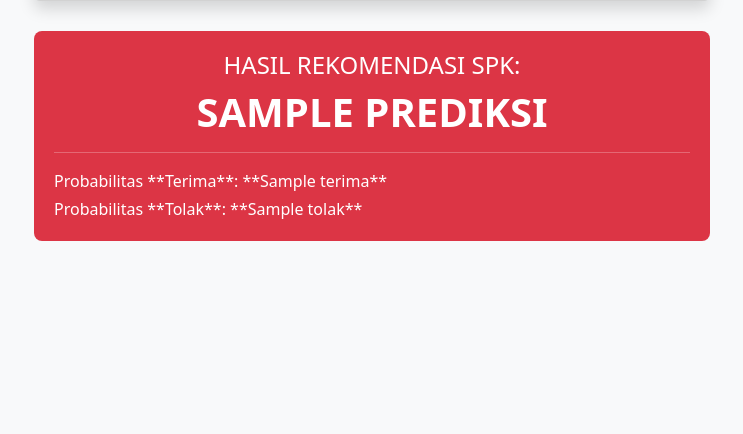
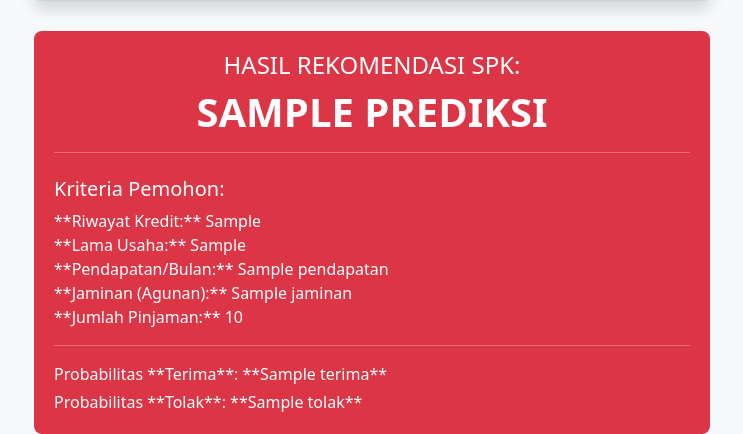
Before and after one commit to farelaryaduta/spk-bayes, a Flask app: template templates/index.html in a window 1280 px wide. Shown: the part 700-1134 px from the top of the page, without its empty margins (268-1011 px from the left). Before the commit the page ends 941 px from the top, so only its background shows below. Run offline with Flask 3, Linux system fonts and the light colour scheme; the template is opened without the code that fills it: most values are stand-ins (such as "Sample title", 1, 10 or a date in 2020); parts of the project's set-up code (start-up, migrations or seed data) failed here and were passed over.

Commit message:
update: tambah keterangan pada hasil rekomendasi

```diff
--- a/app.py
+++ b/app.py
@@ -4,43 +4,46 @@ import numpy as np
 
 app = Flask(__name__)
 
+
+
 try:
-
     pipeline = joblib.load('model/naive_bayes_pipeline.pkl')
-
     encoder = pipeline.named_steps['encoder']
 
 except FileNotFoundError:
     print("Error: File pipeline 'naive_bayes_pipeline.pkl' tidak ditemukan. Jalankan train_model_final.py terlebih dahulu.")
     exit()
 
-
 @app.route('/', methods=['GET', 'POST'])
 def index():
     prediksi = None
     probabilitas = None
+    # --- VARIABEL BARU UNTUK MENYIMPAN INPUT KRITERIA ---
+    input_kriteria = None
 
     if request.method == 'POST':
 
-        data_input = [
-            request.form['riwayat_kredit'],
-            request.form['lama_usaha'],
-            request.form['pendapatan'],
-            request.form['jaminan'],
-            request.form['jumlah_pinjaman']
-        ]
+        data_input = {
+            'riwayat_kredit': request.form['riwayat_kredit'],
+            'lama_usaha': request.form['lama_usaha'],
+            'pendapatan': request.form['pendapatan'],
+            'jaminan': request.form['jaminan'],
+            'jumlah_pinjaman': request.form['jumlah_pinjaman']
+        }
 
-        # 2. Preprocessing & Prediksi menggunakan PIPELINE
-        input_array = np.array([data_input])
 
-        # Gunakan pipeline untuk memprediksi
+        input_kriteria = data_input
+
+        # Ubah data input menjadi array untuk prediksi
+        input_values = list(data_input.values())
+        input_array = np.array([input_values])
+
+        # 2. Prediksi dan Probabilitas
         prediksi_kelas = pipeline.predict(input_array)[0]
         proba = pipeline.predict_proba(input_array)[0]
 
         # 3. Hitung Probabilitas
         classes = pipeline.named_steps['classifier'].classes_
-
-        # Mengidentifikasi indeks 'Terima' dan 'Tolak' (tetap sama)
         idx_terima = np.where(classes == 'Terima')[0][0]
         idx_tolak = np.where(classes == 'Tolak')[0][0]
 
@@ -59,6 +62,8 @@ def index():
         prediksi=prediksi,
         probabilitas=probabilitas,
 
+        input_kriteria=input_kriteria,
+
         riwayat_opts=encoder.categories_[0],
         lama_opts=encoder.categories_[1],
         pendapatan_opts=encoder.categories_[2],
@@ -67,5 +72,4 @@ def index():
     )
 
 if __name__ == '__main__':
-
     app.run(debug=True)
--- a/model.py
+++ b/model.py
@@ -15,7 +15,7 @@ except FileNotFoundError:
     print("Error: File 'data/kredit_mikro.csv' tidak ditemukan. Pastikan Anda telah membuatnya di folder 'data'.")
     exit()
 
-# 2. Definisikan Kategori dan Feature (TETAP SAMA)
+# Definisikan Kategori dan Feature
 kategori_riwayat = ['Buruk', 'Cukup', 'Baik']
 kategori_lama = ['Kurang dari 1 Tahun', '1-3 Tahun', 'Lebih dari 3 Tahun']
 kategori_pendapatan = ['Rendah', 'Sedang', 'Tinggi']
@@ -36,7 +36,7 @@ target = 'Keputusan'
 X = df[fitur]
 y = df[target]
 
-# --- 3. Membangun Pipeline Model (TETAP SAMA) ---
+
 model_pipeline = Pipeline([
     ('encoder', OrdinalEncoder(categories=kategori_encoder)),
     ('classifier', CategoricalNB())
--- a/templates/index.html
+++ b/templates/index.html
@@ -73,9 +73,22 @@
         <div class="result-box text-white
             {% if prediksi == 'Terima' %} bg-success
             {% else %} bg-danger {% endif %}">
+
             <h4 class="text-center">HASIL REKOMENDASI SPK:</h4>
             <h1 class="text-center fw-bold">{{ prediksi | upper }}</h1>
             <hr>
+
+            <h5 class="mt-4">Kriteria Pemohon:</h5>
+            {% if input_kriteria %}
+                <ul class="list-unstyled">
+                    <li>**Riwayat Kredit:** {{ input_kriteria.riwayat_kredit }}</li>
+                    <li>**Lama Usaha:** {{ input_kriteria.lama_usaha }}</li>
+                    <li>**Pendapatan/Bulan:** {{ input_kriteria.pendapatan }}</li>
+                    <li>**Jaminan (Agunan):** {{ input_kriteria.jaminan }}</li>
+                    <li>**Jumlah Pinjaman:** {{ input_kriteria.jumlah_pinjaman }}</li>
+                </ul>
+                <hr>
+            {% endif %}
             {% if probabilitas %}
             <p class="mb-1">Probabilitas **Terima**: **{{ probabilitas['Terima'] }}**</p>
             <p class="mb-0">Probabilitas **Tolak**: **{{ probabilitas['Tolak'] }}**</p>
```
